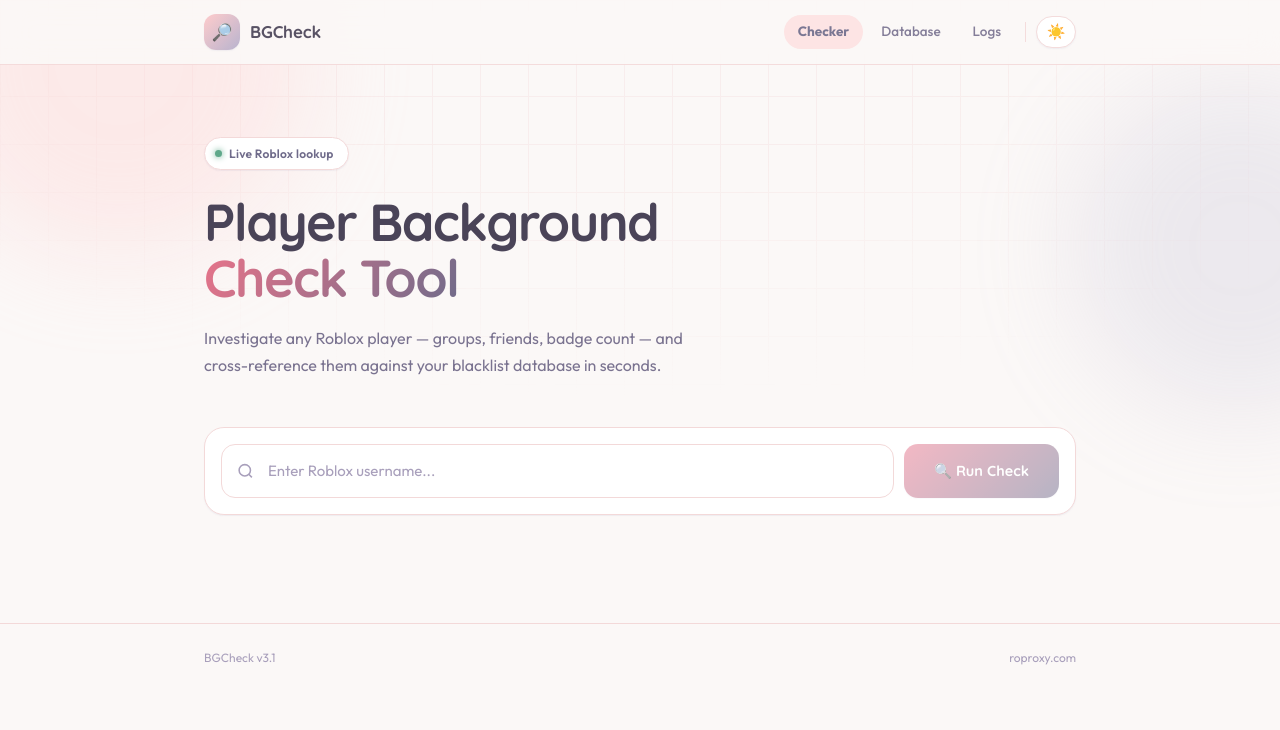
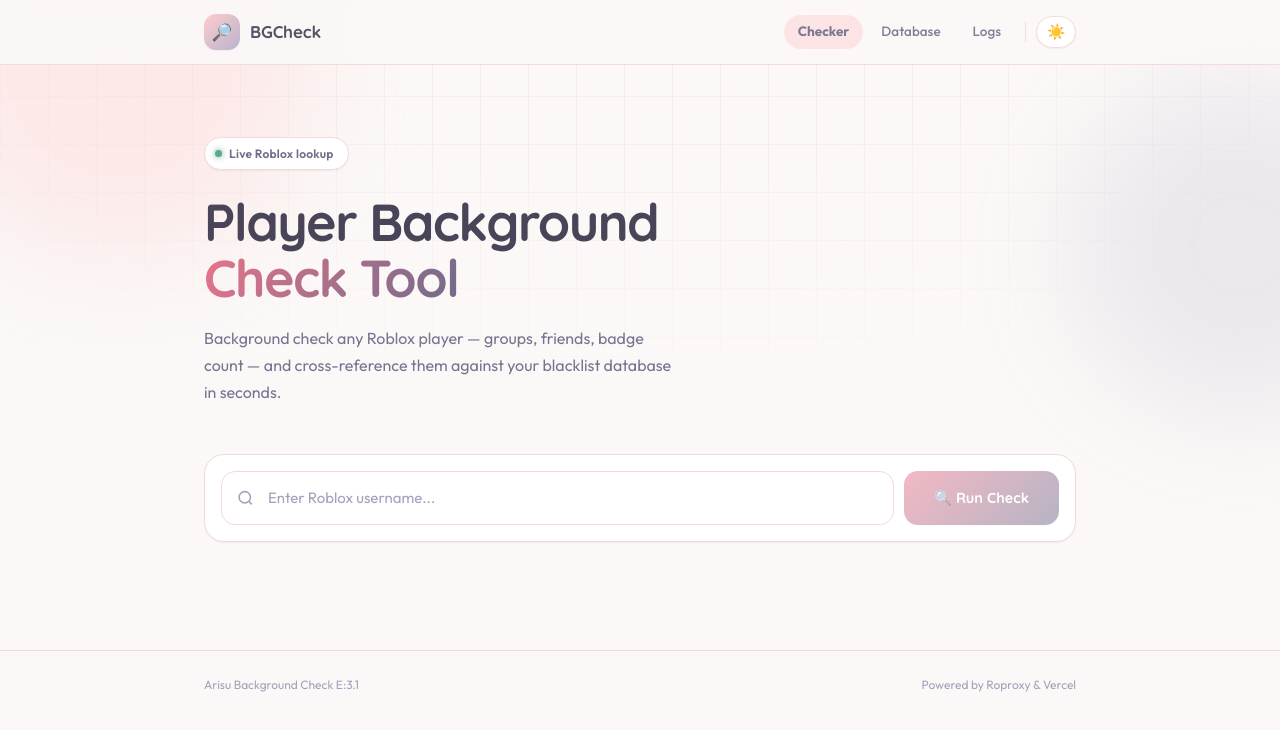
Before and after one commit to mizuarisu/arisu-backgrounds, a Next.js app: page / in a window 1280 px wide. Shown: the top 730 px of the page. Built offline with nearby package versions, Linux system fonts and the light colour scheme.

Commit message:
Update page.tsx

```diff
--- a/app/page.tsx
+++ b/app/page.tsx
@@ -51,7 +51,7 @@
             <span className="gradient-text">Check Tool</span>
           </h1>
           <p className="animate-in" style={{ animationDelay: '0.1s', fontSize: 16, color: 'var(--fg-2)', maxWidth: 480, lineHeight: 1.7, marginBottom: 8 }}>
-            Investigate any Roblox player — groups, friends, badge count — and cross-reference them against your blacklist database in seconds.
+            Background check any Roblox player — groups, friends, badge count — and cross-reference them against your blacklist database in seconds.
           </p>
         </div>
       </div>
@@ -66,8 +66,8 @@
       {/* Footer */}
       <footer style={{ borderTop: '1px solid var(--border)', position: 'relative', zIndex: 1 }}>
         <div style={{ maxWidth: 920, margin: '0 auto', padding: '24px 24px', display: 'flex', alignItems: 'center', justifyContent: 'space-between' }}>
-          <span style={{ fontSize: 12, color: 'var(--fg-3)' }}>BGCheck v3.1</span>
-          <span style={{ fontSize: 12, color: 'var(--fg-3)' }}>roproxy.com</span>
+          <span style={{ fontSize: 12, color: 'var(--fg-3)' }}>Arisu Background Check E:3.1</span>
+          <span style={{ fontSize: 12, color: 'var(--fg-3)' }}>Powered by Roproxy & Vercel</span>
         </div>
       </footer>
     </div>
```
